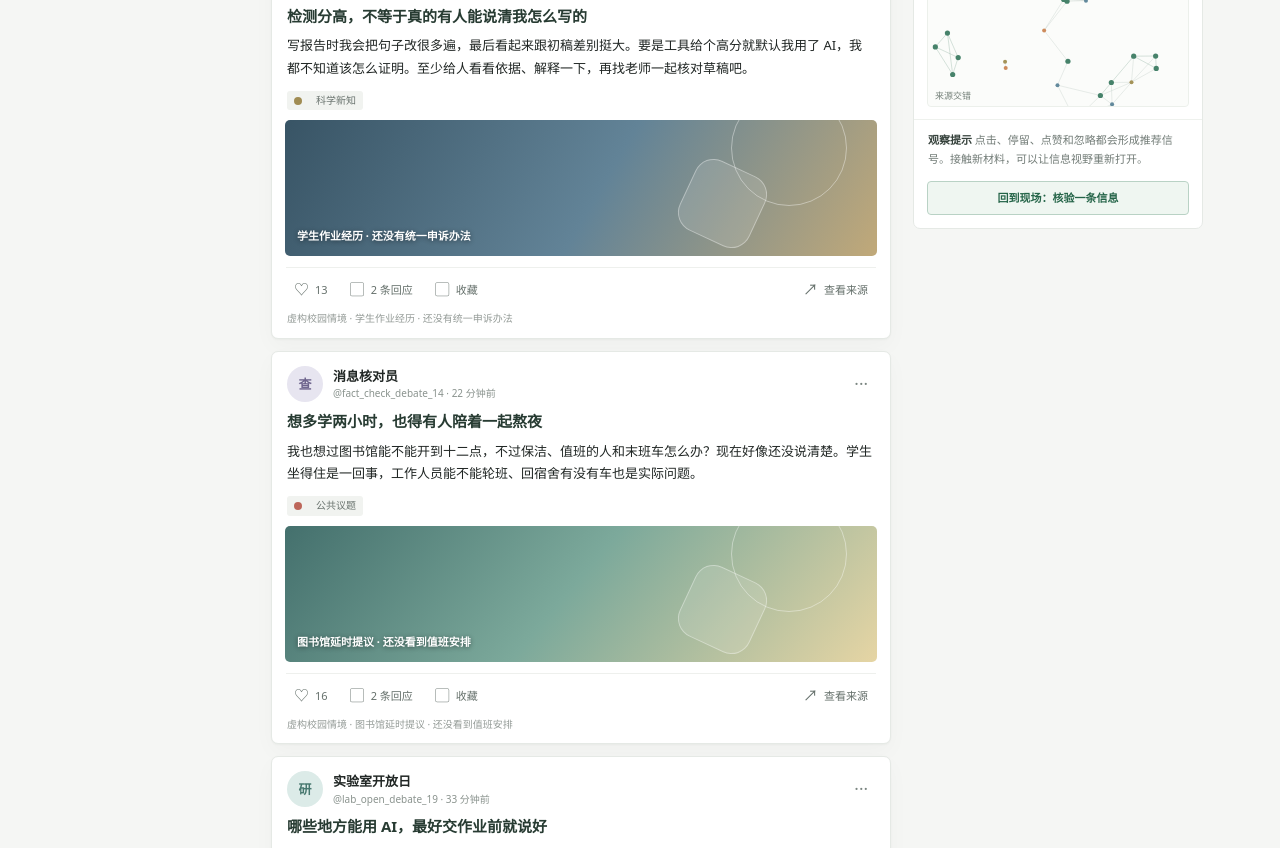
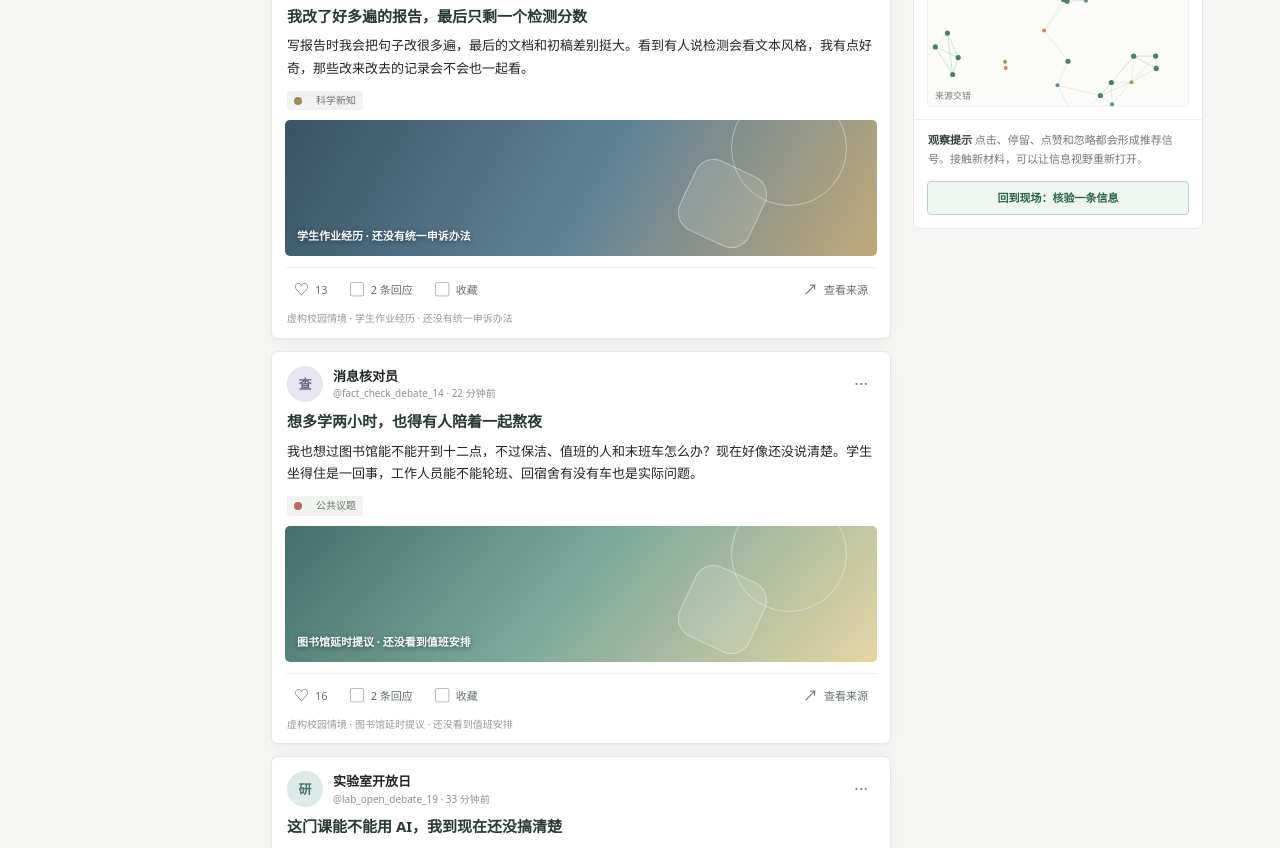
Before and after one commit to Daniel-sangchen/info-cocoon-game, a plain HTML site: page index.html in a window 1280 px wide. Shown: the part 604-1452 px from the top of the page. Drawn offline with Linux system fonts and the light colour scheme.

Commit message:
Make feed stories observational instead of judgmental

```diff
--- a/index.html
+++ b/index.html
@@ -106,11 +106,11 @@
       ['公共议题','期中周图书馆延时开放','我复习时真的想多待会儿','late','期中周图书馆十点关门，感觉刚进入状态就得收东西','上周三十点多从二楼出来，座位基本都有人，预约也挺难抢的。期中周要是能多开一会儿，我应该会留下来；晚课下课再去图书馆的人也不用刚坐下就看闭馆通知。先开一栋楼试试看也行。','图书馆二楼 · 上周三晚间'],
       ['公共议题','期中周图书馆延时开放','晚一点关门，工作人员也晚下班','cost','想多学两小时，也得有人陪着一起熬夜','我也想过图书馆能不能开到十二点，不过保洁、值班的人和末班车怎么办？现在好像还没说清楚。学生坐得住是一回事，工作人员能不能轮班、回宿舍有没有车也是实际问题。','图书馆延时提议 · 还没看到值班安排'],
       ['公共议题','期中周图书馆延时开放','我们群里问过，还挺多人想要的','late','146 个人填了问卷，103 个选了延时','问卷是在两个学院群里发的，146 个人填，103 个选了“希望延时”。我知道群里的人不等于全校，不过这个数看起来还挺值得试一次的。开了以后是不是真的有人待到很晚，再看门禁记录应该更清楚。','两个学院群问卷 · 146 份回答'],
-      ['公共议题','期中周图书馆延时开放','投票说想开，不代表大家真会留下','cost','比起问“想不想”，我更好奇最后有多少人用','群里投票的时候我也点了支持，但真让我待到十二点不一定每晚都行。要是试开，可能还得看看每晚实际有多少人、保洁要多晚才能走、末班车赶不赶得上。数据出来再决定要不要一直开，我觉得会踏实一点。','延时开放问卷 · 真实使用还没开始'],
+      ['公共议题','期中周图书馆延时开放','我点了支持，可不一定每天待到十二点','cost','比起问“想不想”，我更好奇最后有多少人用','群里投票的时候我也点了支持，但真让我待到十二点不一定每晚都行。上次复习到十点半就困得不行，最后还是收东西回寝室了。','延时开放问卷 · 真实使用还没开始'],
       ['科学新知','课程作业使用 AI 检测','我觉得可以先拿来筛一下','review','86 份报告一份份看，老师也挺难一下全看完吧','社会调查方法这次收了 86 份报告，老师说光查引用就要看很久。检测工具拿来提醒“这份可以再看看”好像还行，但要是只凭那个百分比判人，我觉得不太靠谱。草稿、提纲这些写作过程也该一起看。','课程作业讨论 · 检测只作提示'],
       ['科学新知','课程作业使用 AI 检测','这个分数我有点不敢信','false','同一篇文章，三个网站给了三个差很远的数','我拿一篇公开范文试了三个检测网站，结果是 12%、41% 和 68%。我也不知道哪个准，但差这么多，至少不能说一个数字就证明谁用了 AI 吧。要是短作业被误判了，学生还能去哪儿解释？','公开范文测试 · 三个网站结果不同'],
-      ['科学新知','课程作业使用 AI 检测','提前讲清楚我会更能接受','review','哪些地方能用 AI，最好交作业前就说好','有的课可以用 AI 查资料，有的老师又不让润色，我现在每门课都得猜规则。要是检测也会用，最好一开始就讲清楚怎么查、查到后会怎样；别成绩出来了才通知人。','课程群讨论 · 规则还没统一'],
-      ['科学新知','课程作业使用 AI 检测','我怕的是最后只剩一个分数','false','检测分高，不等于真的有人能说清我怎么写的','写报告时我会把句子改很多遍，最后看起来跟初稿差别挺大。要是工具给个高分就默认我用了 AI，我都不知道该怎么证明。至少给人看看依据、解释一下，再找老师一起核对草稿吧。','学生作业经历 · 还没有统一申诉办法'],
+      ['科学新知','课程作业使用 AI 检测','提前讲清楚我会更能接受','review','这门课能不能用 AI，我到现在还没搞清楚','有的课可以用 AI 查资料，有的老师又不让润色，我现在每门课都得猜规则。社会调查方法这次要交报告，群里问了一圈也没人说准，我准备明天上课再问老师。','课程群讨论 · 规则还没统一'],
+      ['科学新知','课程作业使用 AI 检测','我怕的是最后只剩一个分数','false','我改了好多遍的报告，最后只剩一个检测分数','写报告时我会把句子改很多遍，最后的文档和初稿差别挺大。看到有人说检测会看文本风格，我有点好奇，那些改来改去的记录会不会也一起看。','学生作业经历 · 还没有统一申诉办法'],
       ['兴趣日常','共享单车停放区调整','我觉得画线之后好走多了','order','教学楼门口终于不用侧着身子挤过去了','东区教学楼门口以前一排车把人行道堵得差不多，早八的时候大家都绕去机动车道边上走。上周画了停车线之后宽敞不少，我路过时还看到推婴儿车的人直接过去了。就是早晚高峰最好多摆些车，不然地方是整齐了，想骑的时候又没车。','东区停车线试划 · 第一周'],
       ['兴趣日常','共享单车停放区调整','180 米对有的人可能挺远','access','新车点不算远，但下雨天拄拐走过去就不一样了','西区门口到新停车点大概 180 米吧，我平时走几分钟就到。膝盖不舒服那阵子，我觉得这段路也不算短；上周还看见车停到了盲道边，估计是车位满了。能不能先问问经常用那条路的人，再把位置定下来？','西区停车点 · 大概 180 米'],
       ['兴趣日常','共享单车停放区调整','先多试几天看看吧','order','我数了三天，违停少了，不过还不敢说肯定好用','东门画线前我数到 14 辆乱停的，后来同一时间去看是 5 辆，确实少了些。才三天，而且都没下雨，周末也没算进去。要不要全校都这么画，我觉得可以再看一阵，尤其看看早上是不是还有车骑。','东门临时车位 · 三天随手记'],
```
